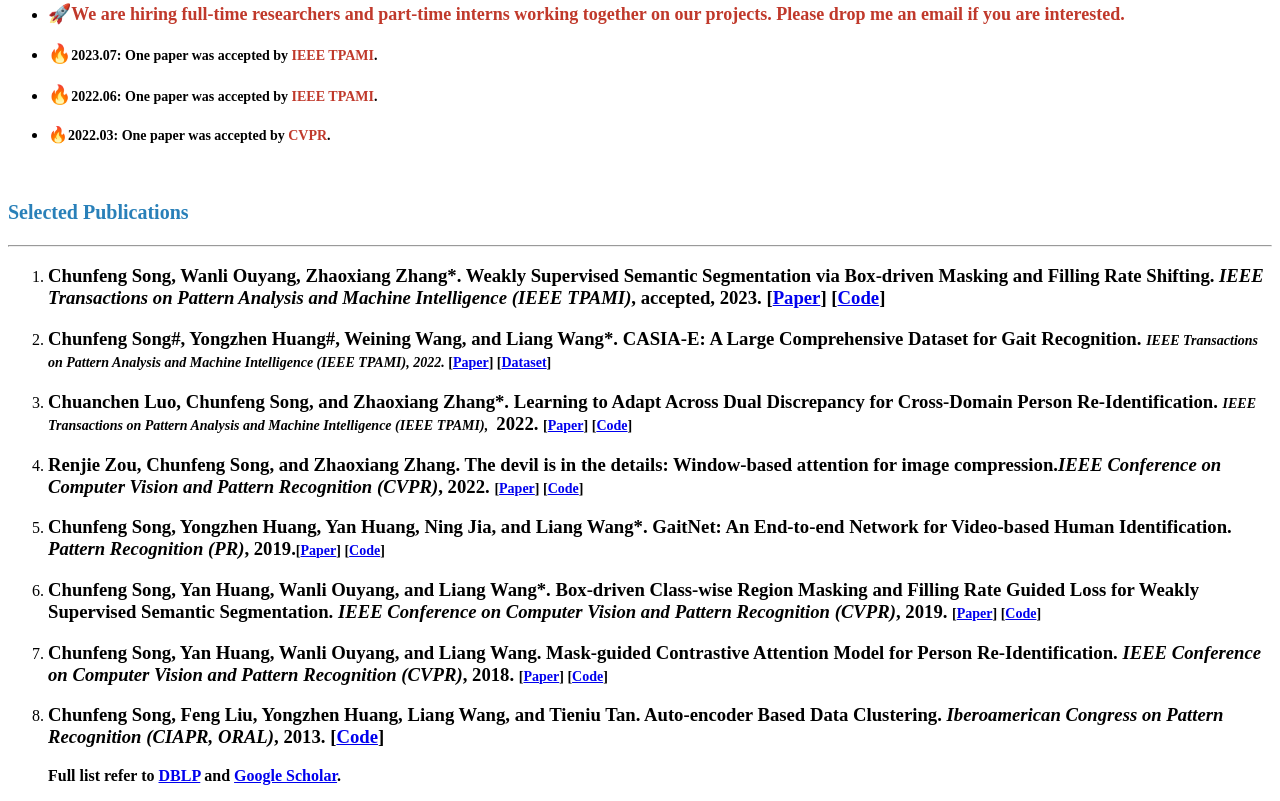
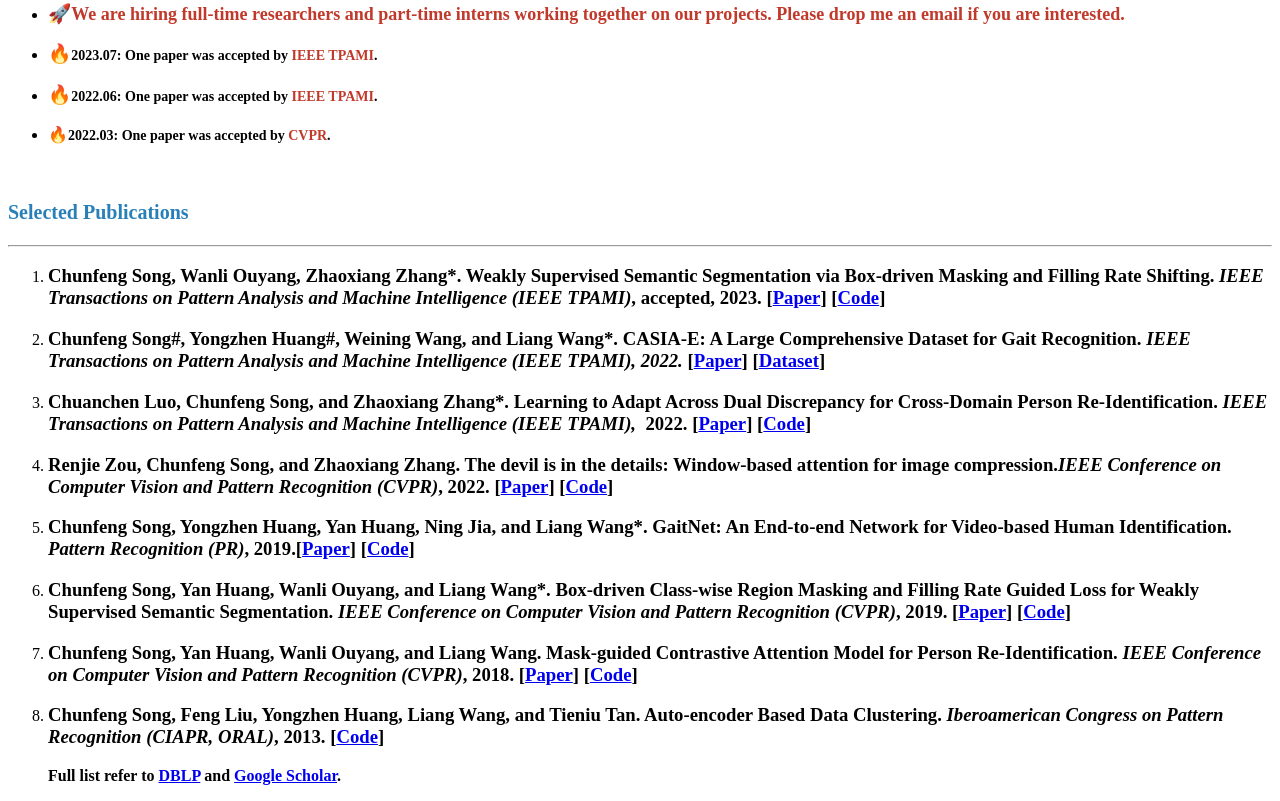
Before and after one commit to cf-song/cf-song.github.com, a plain HTML site: page index.html in a window 1280 px wide. Shown: the part 485-1286 px from the top of the page. Drawn offline with Linux system fonts and the light colour scheme.

Commit message:
Update index.html

```diff
--- a/index.html
+++ b/index.html
@@ -50,14 +50,14 @@ Online HTML, CSS and JavaScript editor to run code online.
 
 <hr />
 <ol>
-	<li><h3><strong>Chunfeng Song</strong>, Wanli Ouyang, Zhaoxiang Zhang*. Weakly Supervised Semantic Segmentation via Box-driven Masking and Filling Rate Shifting.&nbsp;<em>IEEE Transactions on Pattern Analysis and Machine Intelligence (<strong>IEEE TPAMI</strong>)</em>, accepted, 2023. [<a href="https://ieeexplore.ieee.org/abstract/document/10202580">Paper</a>] [<a href="https://github.com/developfeng/BCM">Code</a>]</span></li>
-	<li><h3><strong>Chunfeng Song#</strong>, Yongzhen Huang#, Weining Wang, and Liang Wang*.&nbsp;CASIA-E: A Large Comprehensive Dataset for Gait Recognition.&nbsp;<span style="font-size:14px"><em>IEEE Transactions on Pattern Analysis and Machine Intelligence (<strong>IEEE TPAMI</strong>), 2022. </em>[<a href="https://ieeexplore.ieee.org/abstract/document/9796582">Paper</a>] [<a href="https://cstr.cn/31253.11.sciencedb.07226">Dataset</a>]</span></li>
-	<li><h3>Chuanchen Luo, <strong>Chunfeng Song</strong>, and Zhaoxiang Zhang*. Learning to Adapt Across Dual Discrepancy for Cross-Domain Person Re-Identification.&nbsp;<span style="font-size:14px"><em>IEEE Transactions on Pattern Analysis and Machine Intelligence (<strong>IEEE TPAMI</strong>), </em></span>&nbsp;2022.&nbsp;<span style="font-size:14px">[<a href="https://ieeexplore.ieee.org/abstract/document/9756889/">Paper</a>] [<a href="https://github.com/LuckyDC/generalizing-reid-improved">Code</a>]</span></li>
-	<li><h3>Renjie Zou, <strong>Chunfeng Song</strong>, and Zhaoxiang Zhang. The devil is in the details: Window-based attention for image compression.<em>IEEE Conference on Computer Vision and Pattern Recognition (<strong>CVPR</strong>)</em>, 2022.&nbsp;<span style="font-size:14px">[<a href="https://openaccess.thecvf.com/content/CVPR2022/html/Zou_The_Devil_Is_in_the_Details_Window-Based_Attention_for_Image_CVPR_2022_paper.html">Paper</a>] [<a href="https://github.com/Googolxx/STF">Code</a>]</span></li>
-	<li><h3><strong>Chunfeng Song</strong>, Yongzhen Huang, Yan Huang, Ning Jia, and Liang Wang*. GaitNet: An End-to-end Network for Video-based Human Identification. <em>Pattern Recognition (<strong>PR</strong>)</em>, 2019.<span style="font-size:14px">[<a href="https://www.sciencedirect.com/science/article/pii/S0031320319302912">Paper</a>] [<a href="https://github.com/developfeng/GaitNet">Code</a>]</span></li>
-	<li><h3><strong>Chunfeng Song</strong>, Yan Huang, Wanli Ouyang, and Liang Wang*. Box-driven Class-wise Region Masking and Filling Rate Guided Loss for Weakly Supervised Semantic Segmentation. <em>IEEE Conference on Computer Vision and Pattern Recognition (<strong>CVPR</strong>)</em>, 2019.&nbsp;<span style="font-size:14px">[<a href="https://openaccess.thecvf.com/content_CVPR_2019/html/Song_Box-Driven_Class-Wise_Region_Masking_and_Filling_Rate_Guided_Loss_for_CVPR_2019_paper.html">Paper</a>] [<a href="https://github.com/developfeng/BCM">Code</a>]</span></li>
-	<li><h3><strong>Chunfeng Song</strong>, Yan Huang, Wanli Ouyang, and Liang Wang. Mask-guided Contrastive Attention Model for Person Re-Identification. <em>IEEE Conference on Computer Vision and Pattern Recognition (<strong>CVPR</strong>)</em>, 2018.&nbsp;<span style="font-size:14px">[<a href="https://openaccess.thecvf.com/content_cvpr_2018/html/Song_Mask-Guided_Contrastive_Attention_CVPR_2018_paper.html">Paper</a>] [<a href="https://github.com/developfeng/MGCAM">Code</a>]</span></li>
-	<li><h3><strong>Chunfeng Song</strong>, Feng Liu, Yongzhen Huang, Liang Wang, and Tieniu Tan. Auto-encoder Based Data Clustering. <em>Iberoamerican Congress on Pattern Recognition (<strong>CIAPR, ORAL</strong>)</em>, 2013. [<a href="https://github.com/developfeng/DeepClustering">Code</a>]</li>
+	<li><h3><strong>Chunfeng Song</strong>, Wanli Ouyang, Zhaoxiang Zhang*. Weakly Supervised Semantic Segmentation via Box-driven Masking and Filling Rate Shifting.&nbsp;<em>IEEE Transactions on Pattern Analysis and Machine Intelligence (<strong>IEEE TPAMI</strong>)</em>, accepted, 2023. [<a href="https://ieeexplore.ieee.org/abstract/document/10202580">Paper</a>] [<a href="https://github.com/developfeng/BCM">Code</a>]</span></h3></li>
+	<li><h3><strong>Chunfeng Song#</strong>, Yongzhen Huang#, Weining Wang, and Liang Wang*.&nbsp;CASIA-E: A Large Comprehensive Dataset for Gait Recognition.&nbsp;<em>IEEE Transactions on Pattern Analysis and Machine Intelligence (<strong>IEEE TPAMI</strong>), 2022. </em>[<a href="https://ieeexplore.ieee.org/abstract/document/9796582">Paper</a>] [<a href="https://cstr.cn/31253.11.sciencedb.07226">Dataset</a>]</span></h3></li>
+	<li><h3>Chuanchen Luo, <strong>Chunfeng Song</strong>, and Zhaoxiang Zhang*. Learning to Adapt Across Dual Discrepancy for Cross-Domain Person Re-Identification.&nbsp;<em>IEEE Transactions on Pattern Analysis and Machine Intelligence (<strong>IEEE TPAMI</strong>), </em></span>&nbsp;2022.&nbsp;[<a href="https://ieeexplore.ieee.org/abstract/document/9756889/">Paper</a>] [<a href="https://github.com/LuckyDC/generalizing-reid-improved">Code</a>]</span></h3></li>
+	<li><h3>Renjie Zou, <strong>Chunfeng Song</strong>, and Zhaoxiang Zhang. The devil is in the details: Window-based attention for image compression.<em>IEEE Conference on Computer Vision and Pattern Recognition (<strong>CVPR</strong>)</em>, 2022.&nbsp;[<a href="https://openaccess.thecvf.com/content/CVPR2022/html/Zou_The_Devil_Is_in_the_Details_Window-Based_Attention_for_Image_CVPR_2022_paper.html">Paper</a>] [<a href="https://github.com/Googolxx/STF">Code</a>]</span></h3></li>
+	<li><h3><strong>Chunfeng Song</strong>, Yongzhen Huang, Yan Huang, Ning Jia, and Liang Wang*. GaitNet: An End-to-end Network for Video-based Human Identification. <em>Pattern Recognition (<strong>PR</strong>)</em>, 2019.[<a href="https://www.sciencedirect.com/science/article/pii/S0031320319302912">Paper</a>] [<a href="https://github.com/developfeng/GaitNet">Code</a>]</span></h3></li>
+	<li><h3><strong>Chunfeng Song</strong>, Yan Huang, Wanli Ouyang, and Liang Wang*. Box-driven Class-wise Region Masking and Filling Rate Guided Loss for Weakly Supervised Semantic Segmentation. <em>IEEE Conference on Computer Vision and Pattern Recognition (<strong>CVPR</strong>)</em>, 2019.&nbsp;[<a href="https://openaccess.thecvf.com/content_CVPR_2019/html/Song_Box-Driven_Class-Wise_Region_Masking_and_Filling_Rate_Guided_Loss_for_CVPR_2019_paper.html">Paper</a>] [<a href="https://github.com/developfeng/BCM">Code</a>]</span></h3></li>
+	<li><h3><strong>Chunfeng Song</strong>, Yan Huang, Wanli Ouyang, and Liang Wang. Mask-guided Contrastive Attention Model for Person Re-Identification. <em>IEEE Conference on Computer Vision and Pattern Recognition (<strong>CVPR</strong>)</em>, 2018.&nbsp;[<a href="https://openaccess.thecvf.com/content_cvpr_2018/html/Song_Mask-Guided_Contrastive_Attention_CVPR_2018_paper.html">Paper</a>] [<a href="https://github.com/developfeng/MGCAM">Code</a>]</span></h3></li>
+	<li><h3><strong>Chunfeng Song</strong>, Feng Liu, Yongzhen Huang, Liang Wang, and Tieniu Tan. Auto-encoder Based Data Clustering. <em>Iberoamerican Congress on Pattern Recognition (<strong>CIAPR, ORAL</strong>)</em>, 2013. [<a href="https://github.com/developfeng/DeepClustering">Code</a>]</h3></li>
 </ol>
 
 <p style="margin-left:40px"><strong>Full list refer to <a href="https://dblp.org/pid/19/7485.html">DBLP</a> and <a href="https://scholar.google.com/citations?user=k-tibewAAAAJ">Google Scholar</a>.</strong></p>
```
